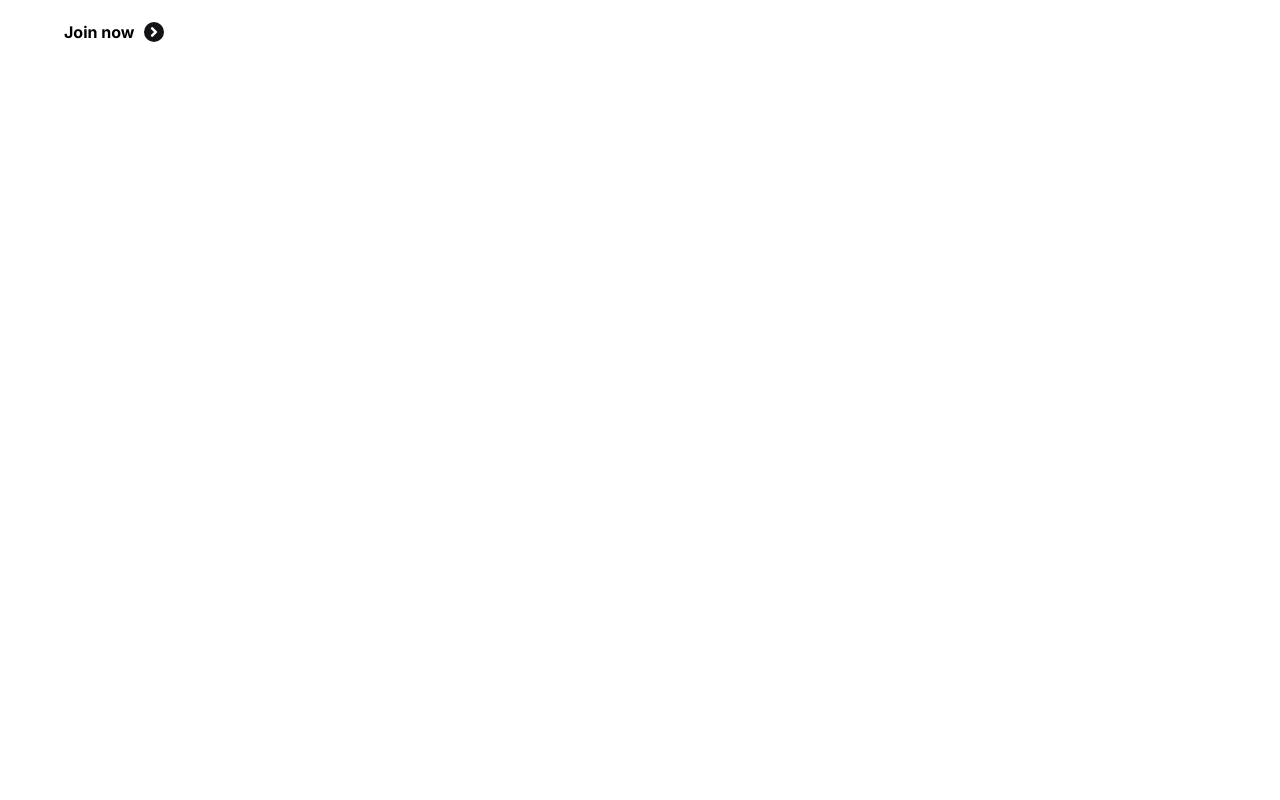
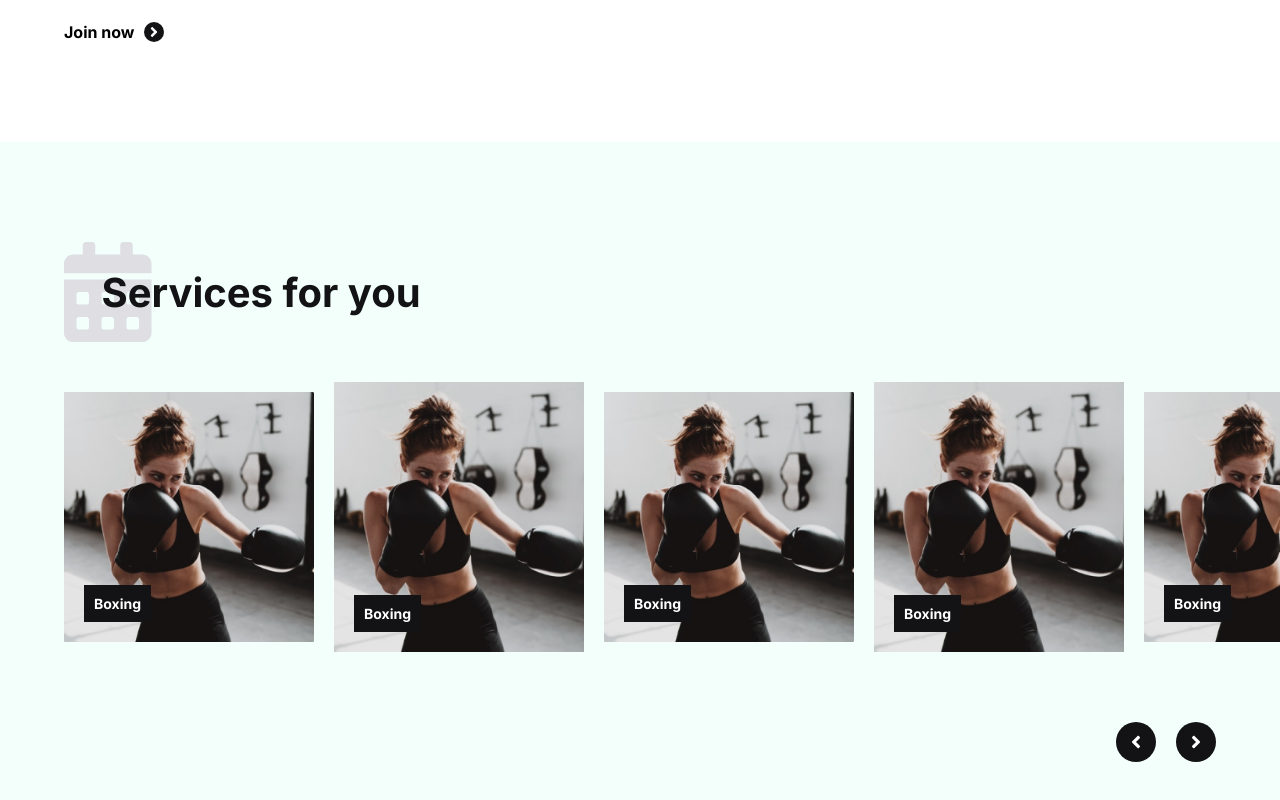
Before and after one commit to pedrohhcunha/peterGym, a Next.js app: page / in a window 1280 px wide. Shown: the part 1202-2002 px from the top of the page. Before the commit the page ends 1344 px from the top, so only its background shows below. Built offline with nearby package versions, Linux system fonts and the light colour scheme.

Commit message:
Services for you

```diff
--- /dev/null
+++ b/components/Services/component.jsx
@@ -0,0 +1,57 @@
+import styles from './styles.module.scss'
+import { FontAwesomeIcon } from '@fortawesome/react-fontawesome'
+import { faCalendarAlt, faAngleLeft, faAngleRight } from '@fortawesome/free-solid-svg-icons'
+import Image from 'next/image'
+import boxing from './images/boxing.png'
+import { useState } from 'react'
+
+export default function Services (props){
+
+    const [traslateCarrossel, setTraslateCarrossel] = useState(0);
+
+
+    return(
+        <section className={styles.section}>
+            <div className={styles.areaTitle}>
+                <FontAwesomeIcon className={styles.icon} icon={faCalendarAlt} />
+                <h2 className={styles.title}>Services for you</h2>
+            </div>
+            <div className={styles.services}>
+                <div style={{transform: `translateX(-${traslateCarrossel}px)`}} className={styles.carrossel}>
+                    <div className={styles.service}>
+                        <Image layout='fill' src={boxing} objectFit='cover'/>
+                        <h4 className={styles.title}>Boxing</h4>
+                    </div>
+                    <div className={styles.service}>
+                        <Image layout='fill' src={boxing} objectFit='cover'/>
+                        <h4 className={styles.title}>Boxing</h4>
+                    </div>
+                    <div className={styles.service}>
+                        <Image layout='fill' src={boxing} objectFit='cover'/>
+                        <h4 className={styles.title}>Boxing</h4>
+                    </div>
+                    <div className={styles.service}>
+                        <Image layout='fill' src={boxing} objectFit='cover'/>
+                        <h4 className={styles.title}>Boxing</h4>
+                    </div>
+                    <div className={styles.service}>
+                        <Image layout='fill' src={boxing} objectFit='cover'/>
+                        <h4 className={styles.title}>Boxing</h4>
+                    </div>
+                    <div className={styles.service}>
+                        <Image layout='fill' src={boxing} objectFit='cover'/>
+                        <h4 className={styles.title}>Boxing</h4>
+                    </div>
+                </div>
+            </div>
+            <div className={styles.controllers}>
+                <div onClick={() => setTraslateCarrossel(traslateCarrossel - 270)} className={styles.controller}>
+                    <FontAwesomeIcon className={styles.icon} icon={faAngleLeft} />
+                </div>
+                <div onClick={() => setTraslateCarrossel(traslateCarrossel + 270)} className={styles.controller}>
+                    <FontAwesomeIcon className={styles.icon} icon={faAngleRight} />
+                </div>
+            </div>
+        </section>
+    )
+}
--- /dev/null
+++ b/components/Services/styles.module.scss
@@ -0,0 +1,85 @@
+.section{
+    padding: 100px 5%;
+    width: 100%;
+    background-color: var(--lightGreen);
+    overflow: hidden;
+
+    .areaTitle{
+        display: flex;
+        align-items: center;
+        justify-content: flex-start;
+        margin-bottom: 40px;
+
+        .icon{
+            font-size: 100px;
+            color: var(--gray);
+        }
+
+        .title{
+            font-size: 40px;
+            font-weight: bold;
+            color: var(--black);
+            transform: translateX(-50px);
+        }
+    }
+
+    .services{
+        display: flex;
+        align-items: flex-start;
+        justify-content: flex-start;
+        width: 100%;
+        height: 300px;
+        position: relative;
+
+        .carrossel{
+            position: absolute;
+            display: flex;
+            align-items: center;
+            justify-content: flex-start;
+            transition:  .3s;
+
+            .service{
+                position: relative;
+                width: 250px;
+                height: 250px;
+                background: var(--gray);
+                margin-right: 20px;
+
+                &:nth-child(2n){
+                    height: 270px;
+                }
+
+                .title{
+                    position: absolute;
+                    left: 20px;
+                    bottom: 20px;
+                    padding: 10px;
+                    font-size: 14px;
+                    color: var(--white);
+                    background: var(--black);
+                }
+            }
+        }
+    }
+
+    .controllers{
+        display: flex;
+        align-items: center;
+        justify-content: flex-end;
+        width: 100%;
+        margin-top: 40px;
+
+        .controller{
+            margin-left: 20px;
+            width: 40px;
+            height: 40px;
+            border-radius: 50%;
+            display: flex;
+            align-items: center;
+            justify-content: center;
+            font-size: 20px;
+            color: var(--white);
+            background-color: var(--black);
+        }
+    }
+}
--- a/pages/index.js
+++ b/pages/index.js
@@ -1,11 +1,13 @@
 import Initial from "../components/Initial/component"
 import Mission from "../components/Misssion/component"
+import Services from "../components/Services/component"
 
 export default function Home() {
   return (
     <main>
       <Initial />
       <Mission />
+      <Services />
     </main>
   )
 }
--- a/styles/globals.css
+++ b/styles/globals.css
@@ -4,6 +4,7 @@
   --black: #131316;
   --white: #FFFFFF;
   --green: #0ACF83;
+  --lightGreen: #f2fffa;
   --gray: #DEDEE3;
 }
 
```
Also changed, not shown: components/Services/images/boxing.png (added).
